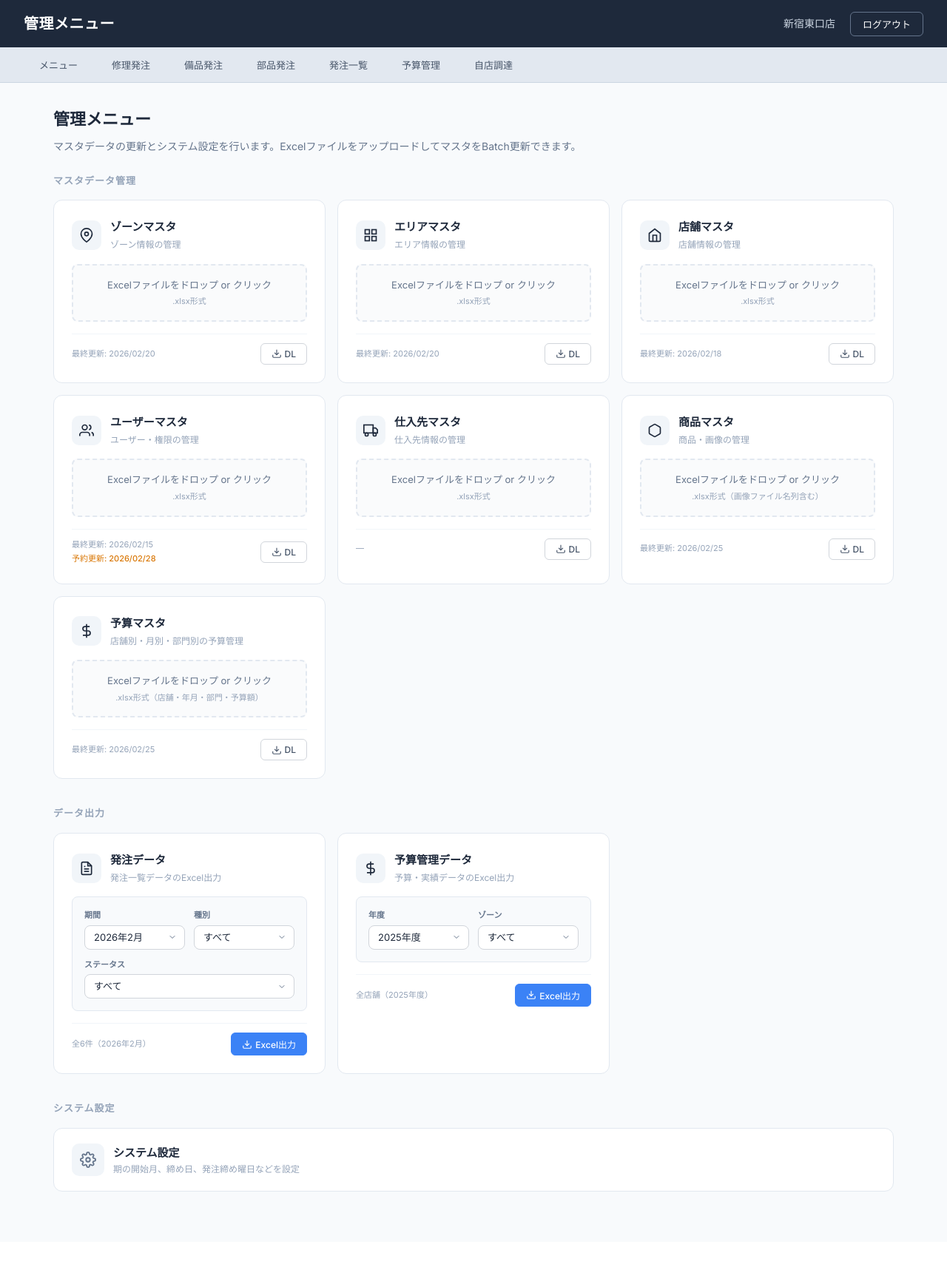
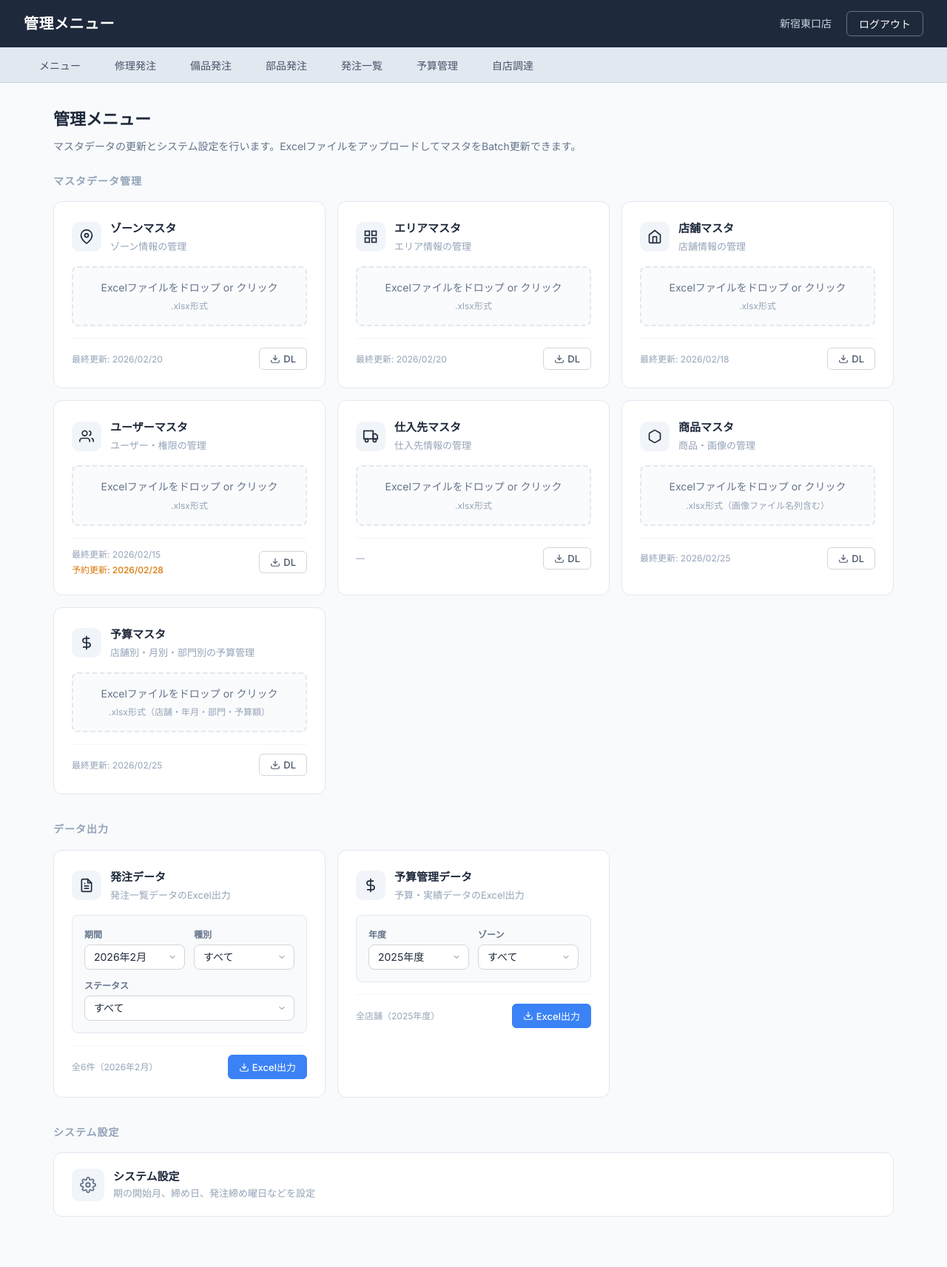
Before and after one commit to uraraka-axis/kaikatsu-system, a PHP site: page /admin-menu.html in a window 1280 px wide. Shown: the whole page at 74% size. Before the commit the page ends 1611 px from the top, so only its background shows below. Run offline with PHP 8.4, Linux system fonts and the light colour scheme.

Commit message:
全画面のフォントサイズを一括引き上げ（可読性向上）
Co-Authored-By: Claude Opus 4.6 <noreply@anthropic.com>

```diff
--- a/css/admin-menu.css
+++ b/css/admin-menu.css
@@ -1,7 +1,7 @@
 /* ===== Section ===== */
 .section { margin-bottom: 36px; }
 .section-title {
-  font-size: 13px;
+  font-size: 14px;
   font-weight: 600;
   color: #94a3b8;
   text-transform: uppercase;
@@ -45,7 +45,7 @@
 .master-icon { background: #f1f5f9; color: #1e293b; }
 
 .master-card-title { font-size: 15px; font-weight: 600; color: #1e293b; }
-.master-card-desc { font-size: 12px; color: #94a3b8; margin-top: 2px; }
+.master-card-desc { font-size: 13px; color: #94a3b8; margin-top: 2px; }
 
 /* ===== Upload Area ===== */
 .upload-area {
@@ -58,8 +58,8 @@
   background: #fafbfc;
 }
 .upload-area:hover { border-color: #3b82f6; background: #f0f7ff; }
-.upload-area-text { font-size: 13px; color: #64748b; }
-.upload-area-hint { font-size: 11px; color: #94a3b8; margin-top: 4px; }
+.upload-area-text { font-size: 14px; color: #64748b; }
+.upload-area-hint { font-size: 12px; color: #94a3b8; margin-top: 4px; }
 
 /* ===== Card Footer ===== */
 .master-card-footer {
@@ -71,14 +71,14 @@
   border-top: 1px solid #f1f5f9;
 }
 .footer-dates { display: flex; flex-direction: column; gap: 2px; }
-.last-updated { font-size: 11px; color: #94a3b8; }
-.scheduled-update { font-size: 11px; color: #d97706; font-weight: 500; }
+.last-updated { font-size: 12px; color: #94a3b8; }
+.scheduled-update { font-size: 12px; color: #d97706; font-weight: 500; }
 
 .btn-dl {
   padding: 6px 14px;
   border-radius: 6px;
   font-family: inherit;
-  font-size: 12px;
+  font-size: 13px;
   font-weight: 500;
   cursor: pointer;
   transition: all 0.2s;
@@ -111,14 +111,14 @@
 }
 .export-filter-label {
   display: block;
-  font-size: 11px;
+  font-size: 12px;
   font-weight: 600;
   color: #64748b;
   margin-bottom: 4px;
 }
 .export-filters .form-select {
   padding: 8px 12px;
-  font-size: 13px;
+  font-size: 14px;
   padding-right: 32px;
   background-position: right 10px center;
 }
@@ -156,7 +156,7 @@
 }
 .settings-link-icon svg { width: 22px; height: 22px; }
 .settings-link-text { font-size: 15px; font-weight: 600; }
-.settings-link-desc { font-size: 12px; color: #94a3b8; }
+.settings-link-desc { font-size: 13px; color: #94a3b8; }
 
 /* ===== Responsive ===== */
 @media (min-width: 601px) and (max-width: 1024px) {
--- a/css/common.css
+++ b/css/common.css
@@ -33,7 +33,7 @@ body {
   border-radius: 6px;
   cursor: pointer;
   font-family: inherit;
-  font-size: 13px;
+  font-size: 14px;
   transition: all 0.2s;
 }
 .btn-logout:hover { background-color: #334155; border-color: #94a3b8; }
@@ -50,7 +50,7 @@ body {
 }
 .nav-btn {
   font-family: inherit;
-  font-size: 13px;
+  font-size: 14px;
   font-weight: 500;
   padding: 8px 20px;
   border-radius: 6px;
@@ -148,7 +148,7 @@ body {
   padding: 8px 20px;
   border-radius: 8px;
   font-family: inherit;
-  font-size: 13px;
+  font-size: 14px;
   font-weight: 600;
   cursor: pointer;
   transition: all 0.2s;
@@ -176,8 +176,9 @@ body {
   display: inline-block;
   padding: 3px 10px;
   border-radius: 12px;
-  font-size: 11px;
+  font-size: 12px;
   font-weight: 600;
+  white-space: nowrap;
 }
 
 /* ===== Table Container ===== */
@@ -207,7 +208,7 @@ body {
 .upload-icon { color: #94a3b8; margin-bottom: 12px; }
 .upload-icon svg { width: 40px; height: 40px; }
 .upload-text { font-size: 14px; font-weight: 500; color: #64748b; }
-.upload-hint { font-size: 12px; color: #94a3b8; margin-top: 16px; }
+.upload-hint { font-size: 13px; color: #94a3b8; margin-top: 16px; }
 
 .photo-previews { display: flex; gap: 12px; margin-top: 12px; flex-wrap: wrap; }
 .photo-preview {
@@ -244,7 +245,7 @@ body {
   .header { padding: 0 20px; }
   .header h1 { font-size: 18px; }
   .nav { padding: 0 12px; gap: 2px; overflow-x: auto; -webkit-overflow-scrolling: touch; }
-  .nav-btn { padding: 8px 14px; font-size: 12px; white-space: nowrap; }
+  .nav-btn { padding: 8px 14px; font-size: 13px; white-space: nowrap; }
   .main { padding: 24px 20px; max-width: 100%; }
   .table-container { overflow-x: auto; }
   .form-group { margin-bottom: 20px; }
@@ -255,13 +256,13 @@ body {
   .header { padding: 0 12px; height: 56px; }
   .header h1 { font-size: 16px; }
   .header-right { gap: 12px; }
-  .header-user { font-size: 12px; }
-  .btn-logout { padding: 4px 12px; font-size: 12px; }
+  .header-user { font-size: 13px; }
+  .btn-logout { padding: 4px 12px; font-size: 13px; }
   .nav { padding: 0 8px; gap: 2px; overflow-x: auto; -webkit-overflow-scrolling: touch; }
-  .nav-btn { padding: 6px 12px; font-size: 11px; white-space: nowrap; }
+  .nav-btn { padding: 6px 12px; font-size: 12px; white-space: nowrap; }
   .main { padding: 16px 12px; }
   .page-title { font-size: 18px; }
-  .form-label { font-size: 13px; }
+  .form-label { font-size: 14px; }
   .form-select, .form-input { font-size: 16px; /* prevent iOS zoom */ }
   .table-container { overflow-x: auto; }
   .submit-section { justify-content: center; }
--- a/css/login.css
+++ b/css/login.css
@@ -42,7 +42,7 @@ body {
 /* ===== Login Form ===== */
 .login-card .form-group { margin-bottom: 20px; }
 .login-card .form-label {
-  font-size: 13px;
+  font-size: 14px;
   font-weight: 600;
   color: #475569;
   margin-bottom: 6px;
@@ -85,7 +85,7 @@ body {
   color: #dc2626;
   padding: 10px 14px;
   border-radius: 8px;
-  font-size: 13px;
+  font-size: 14px;
   margin-bottom: 20px;
   display: none;
 }
@@ -94,7 +94,7 @@ body {
 .login-footer {
   text-align: center;
   margin-top: 24px;
-  font-size: 11px;
+  font-size: 12px;
   color: #94a3b8;
 }
 
```
Also changed, not shown: css/budget-management.css (+11 -11 lines), css/equipment-order.css (+10 -10 lines), css/menu.css (+6 -6 lines), css/order-list.css (+30 -29 lines), css/procurement-history.css (+7 -7 lines), css/repair-order.css (+5 -5 lines), css/system-settings.css (+5 -5 lines).
